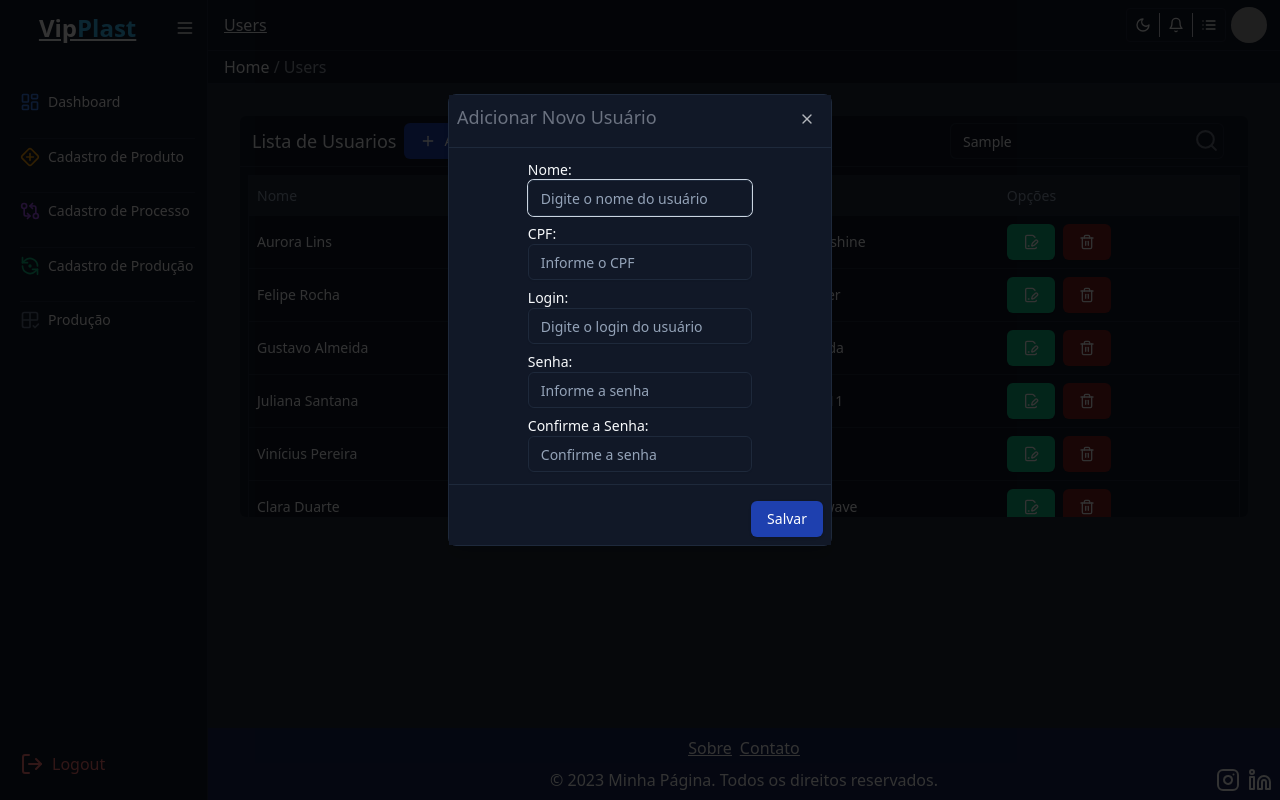
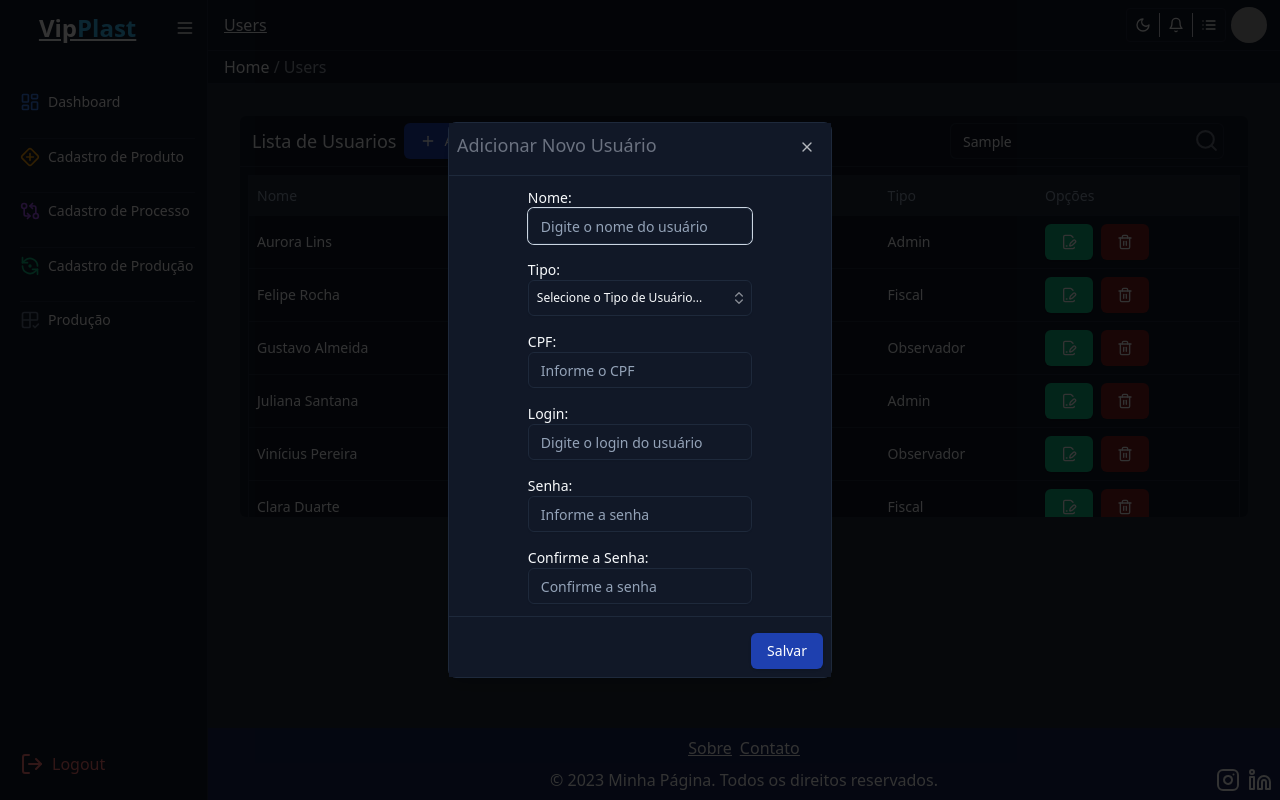
Before and after one commit to GustavoCamarg0/Gerenciador-Producao, a React (Vite) app: page /users in a window 1280 px wide. Both pictures are taken after typing "Sample" into the empty fields and a click on the button "Adicionar Usuario". Built offline with nearby package versions, Linux system fonts and the light colour scheme; grey boxes are pictures that could not be loaded.

Commit message:
Tipo Usuario
add combobox de tipo de usuario

```diff
--- a/src/JSONs/user_data_example.json
+++ b/src/JSONs/user_data_example.json
@@ -4,139 +4,159 @@
     "nome": "Aurora Lins",
     "cpf": "123.456.789-10",
     "login": "aurora_sunshine",
-    "senha": "C0mpL3x@2024!"
+    "senha": "C0mpL3x@2024!",
+    "tipo": "Admin"
   },
   {
     "id": 2,
     "nome": "Felipe Rocha",
     "cpf": "987.654.321-00",
     "login": "felipe_rocker",
-    "senha": "F3l!p3@R#123"
+    "senha": "F3l!p3@R#123",
+    "tipo": "Fiscal"
   },
   {
     "id": 3,
     "nome": "Gustavo Almeida",
     "cpf": "111.222.333-44",
     "login": "gust_almeida",
-    "senha": "G@st_7uD0_9"
+    "senha": "G@st_7uD0_9",
+    "tipo": "Observador"
   },
   {
     "id": 4,
     "nome": "Juliana Santana",
     "cpf": "555.888.777-22",
     "login": "ju_santana11",
-    "senha": "J!u@S_12#2022"
+    "senha": "J!u@S_12#2022",
+    "tipo": "Admin"
   },
   {
     "id": 5,
     "nome": "Vinícius Pereira",
     "cpf": "333.444.555-66",
     "login": "vini1234",
-    "senha": "V!nI123*P@r"
+    "senha": "V!nI123*P@r",
+    "tipo": "Observador"
   },
   {
     "id": 6,
     "nome": "Clara Duarte",
     "cpf": "777.666.555-88",
     "login": "clara_darkwave",
-    "senha": "Cl@r@_W4vE_67"
+    "senha": "Cl@r@_W4vE_67",
+    "tipo": "Fiscal"
   },
   {
     "id": 7,
     "nome": "Rodrigo Neves",
     "cpf": "444.555.666-77",
     "login": "rodrigo_n7",
-    "senha": "R0dr!g0_@neves"
+    "senha": "R0dr!g0_@neves",
+    "tipo": "Admin"
   },
   {
     "id": 8,
     "nome": "Larissa Coutinho",
     "cpf": "222.111.333-99",
     "login": "lari_cout",
-    "senha": "L@ri$2023pass"
+    "senha": "L@ri$2023pass",
+    "tipo": "Observador"
   },
   {
     "id": 9,
     "nome": "Bruno Santiago",
     "cpf": "666.777.888-11",
     "login": "bruno_sgt",
-    "senha": "B!un05#secR"
+    "senha": "B!un05#secR",
+    "tipo": "Fiscal"
   },
   {
     "id": 10,
     "nome": "Mariana Silva",
     "cpf": "999.000.111-22",
     "login": "marianasil_22",
-    "senha": "M@riSilv@2022"
+    "senha": "M@riSilv@2022",
+    "tipo": "Observador"
   },
   {
     "id": 11,
     "nome": "Diego Costa",
     "cpf": "123.789.456-30",
     "login": "diegcosta",
-    "senha": "DiegO_Pa$$01"
+    "senha": "DiegO_Pa$$01",
+    "tipo": "Admin"
   },
   {
     "id": 12,
     "nome": "Sofia Nogueira",
     "cpf": "321.654.987-40",
     "login": "sofia.ngr",
-    "senha": "S0f!@Luv34"
+    "senha": "S0f!@Luv34",
+    "tipo": "Fiscal"
   },
   {
     "id": 13,
     "nome": "Ricardo Souza",
     "cpf": "555.222.444-55",
     "login": "ric_souza_90",
-    "senha": "RiCar#09$S"
+    "senha": "RiCar#09$S",
+    "tipo": "Observador"
   },
   {
     "id": 14,
     "nome": "Alice Freitas",
     "cpf": "888.111.222-33",
     "login": "alice_fre",
-    "senha": "AlicFre!@123"
+    "senha": "AlicFre!@123",
+    "tipo": "Admin"
   },
   {
     "id": 15,
     "nome": "Henrique Mendes",
     "cpf": "112.233.445-56",
     "login": "henri_mds",
-    "senha": "H@M3n#2023"
+    "senha": "H@M3n#2023",
+    "tipo": "Fiscal"
   },
   {
     "id": 16,
     "nome": "Camila Ribeiro",
     "cpf": "778.899.001-44",
     "login": "cami_rib",
-    "senha": "C@m!R#b0"
+    "senha": "C@m!R#b0",
+    "tipo": "Observador"
   },
   {
     "id": 17,
     "nome": "Pedro Oliveira",
     "cpf": "333.111.444-99",
     "login": "pedrolive",
-    "senha": "P3dro@LvR2021"
+    "senha": "P3dro@LvR2021",
+    "tipo": "Fiscal"
   },
   {
     "id": 18,
     "nome": "Laura Martins",
     "cpf": "222.333.555-11",
     "login": "lauramrt",
-    "senha": "L@m@rts01!"
+    "senha": "L@m@rts01!",
+    "tipo": "Admin"
   },
   {
     "id": 19,
     "nome": "André Carvalho",
     "cpf": "999.888.777-66",
     "login": "andre_crvh",
-    "senha": "AnD#v2023"
+    "senha": "AnD#v2023",
+    "tipo": "Fiscal"
   },
   {
     "id": 20,
     "nome": "Renata Luz",
     "cpf": "666.555.444-22",
     "login": "renatalz",
-    "senha": "R#na_L!z12"
+    "senha": "R#na_L!z12",
+    "tipo": "Observador"
   }
 ]
--- a/src/components/TableUsers.jsx
+++ b/src/components/TableUsers.jsx
@@ -26,6 +26,7 @@ export function TableUsers() {
             <TableHead>Nome</TableHead>
             <TableHead>CPF</TableHead>
             <TableHead>Login</TableHead>
+            <TableHead>Tipo</TableHead>
             <TableHead>Opções</TableHead>
           </TableRow>
         </TableHeader>
@@ -35,6 +36,7 @@ export function TableUsers() {
               <TableCell>{item.nome}</TableCell>
               <TableCell>{item.cpf}</TableCell>
               <TableCell>{item.login}</TableCell>
+              <TableCell>{item.tipo}</TableCell>
               <TableCell>
                 <div className="flex gap-2">
                   <Button className="bg-emerald-500 hover:bg-emerald-500/80 text-white"><FilePenLine /></Button>
--- a/src/components/UserForm.jsx
+++ b/src/components/UserForm.jsx
@@ -1,9 +1,10 @@
 import { Input } from "./ui/input";
 import { Button } from "./ui/button";
+import { BoxUsersTypes } from "./ui/combobox";
 
-export function UserForm({toast}) {
+export function UserForm({ toast }) {
   const TesteClick = () => {
-    toast(true)
+    toast(true);
   };
 
   return (
@@ -15,10 +16,14 @@ export function UserForm({toast}) {
       <hr />
 
       {/*----------------------------------FORMULARIO---------------------------------- */}
-      <div className="w-full flex flex-col items-center form gap-2 p-1">
+      <div className="w-full flex flex-col items-center form gap-4 p-1">
         <div>
           <span>Nome:</span>
           <Input placeholder="Digite o nome do usuário" />
+        </div>
+        <div>
+          <span>Tipo:</span>
+          <BoxUsersTypes />
         </div>
         <div>
           <span>CPF:</span>
--- a/src/components/ui/combobox.tsx
+++ b/src/components/ui/combobox.tsx
@@ -21,7 +21,9 @@ import {
 export function ComboboxProduct() {
   const [open, setOpen] = React.useState(false);
   const [value, setValue] = React.useState("");
-  const products = JSON.parse(localStorage.getItem("products") || "[]") as Array<any>;
+  const products = JSON.parse(
+    localStorage.getItem("products") || "[]"
+  ) as Array<any>;
 
   return (
     <Popover open={open} onOpenChange={setOpen}>
@@ -140,3 +142,65 @@ export function ComboboxPlace() {
     </Popover>
   );
 }
+
+export function BoxUsersTypes() {
+  const [open, setOpen] = React.useState(false);
+  const [value, setValue] = React.useState("");
+  const types = [
+    {
+      label: "Admin",
+      value: "Admin",
+    },
+    {
+      label: "Fiscal",
+      value: "Fiscal",
+    },
+    {
+      label: "Observador",
+      value: "Observador",
+    }
+  ];
+  return (
+    <Popover open={open} onOpenChange={setOpen}>
+      <PopoverTrigger asChild>
+        <Button
+          variant="outline"
+          role="combobox"
+          aria-expanded={open}
+          className="w-full relative flex flex-col text-xs text-left pl-2 items-start font-medium dark:bg-gray-900"
+        >
+          {value
+            ? types.find((types) => types.value === value)?.label
+            : "Selecione o Tipo de Usuário..."}
+          <ChevronsUpDown className="opacity-50 absolute right-1 " />
+        </Button>
+      </PopoverTrigger>
+      <PopoverContent className="w-[220px] p-0">
+        <Command className="dark:bg-gray-900">
+          <CommandList>
+            <CommandGroup>
+              {types.map((types) => (
+                <CommandItem
+                  key={types.value}
+                  value={types.value}
+                  onSelect={(currentValue) => {
+                    setValue(currentValue === value ? "" : currentValue);
+                    setOpen(false);
+                  }}
+                >
+                  {types.label}
+                  <Check
+                    className={cn(
+                      "ml-auto",
+                      value === types.value ? "opacity-100" : "opacity-0"
+                    )}
+                  />
+                </CommandItem>
+              ))}
+            </CommandGroup>
+          </CommandList>
+        </Command>
+      </PopoverContent>
+    </Popover>
+  );
+}
--- a/src/pages/Users.jsx
+++ b/src/pages/Users.jsx
@@ -49,7 +49,7 @@ export function Users() {
                       Adicionar Usuario
                     </Button>
                   </DialogTrigger>
-                  <DialogContent className="p-0 w-96 top-[40%]">
+                  <DialogContent className="p-0 w-96 ">
                     <DialogTitle hidden></DialogTitle>
                     <UserForm toast={toastAlert}/>
                   </DialogContent>
```
